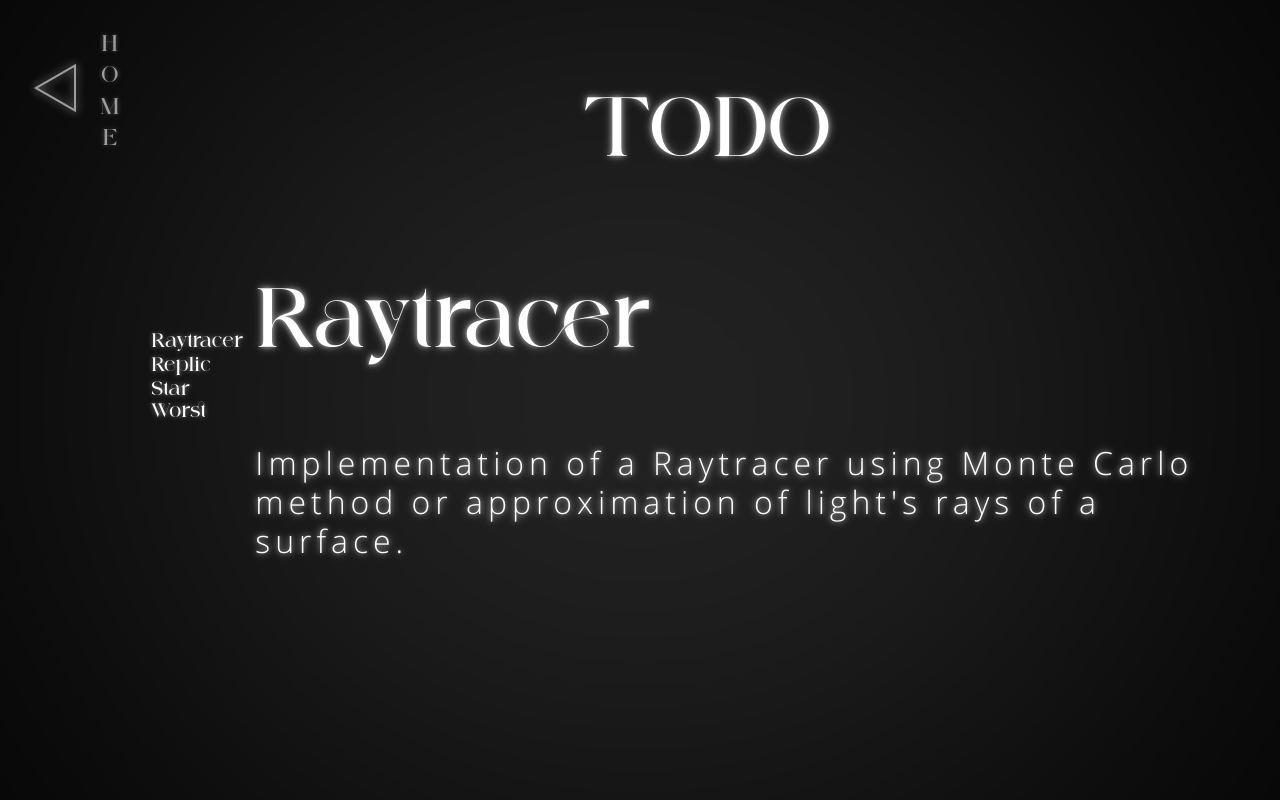
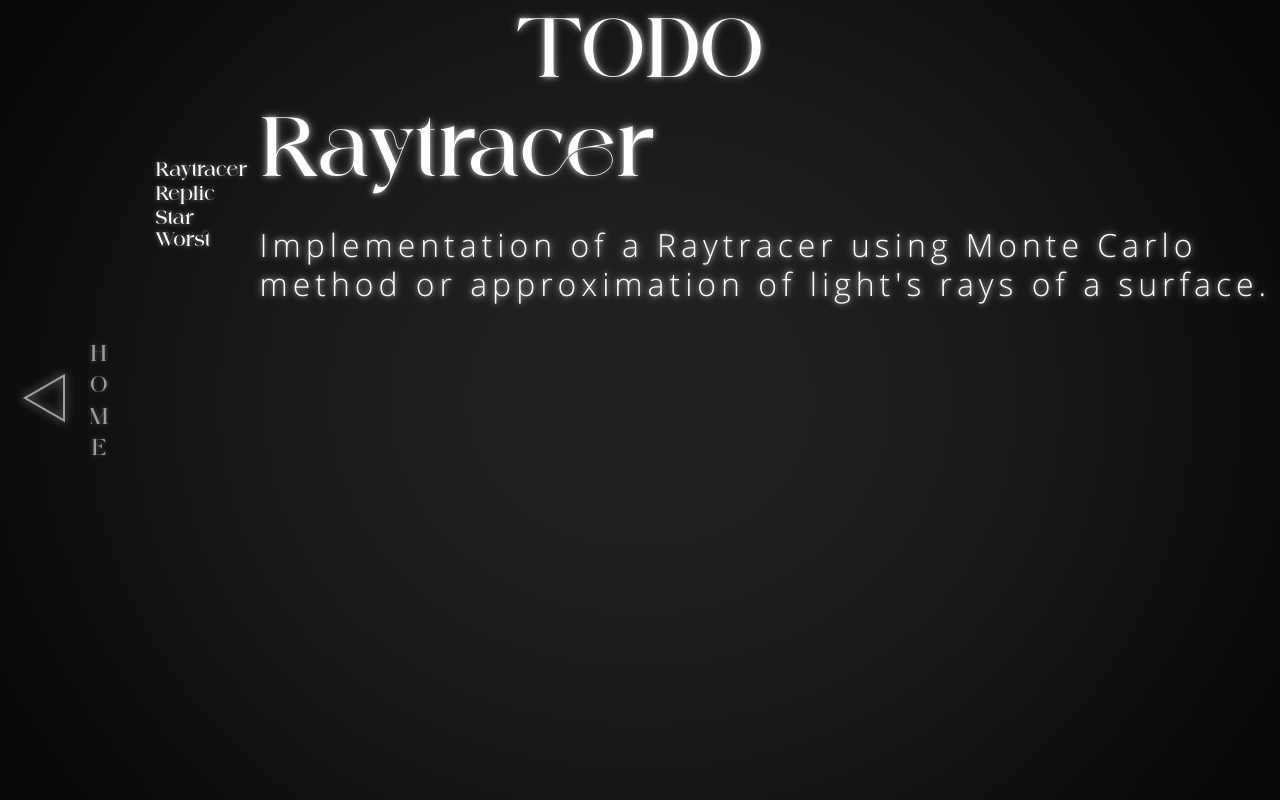
Before and after one commit to Miou-zora/miou-zora.github.io, a React (Create React App) app: page /todo in a window 1280 px wide. Built offline with nearby package versions, Linux system fonts and the light colour scheme.

Commit message:
style(todo): add better disposition

```diff
--- a/src/pages/ToDo.tsx
+++ b/src/pages/ToDo.tsx
@@ -1,5 +1,7 @@
 import React from 'react'
+// eslint-disable-next-line @typescript-eslint/no-unused-vars
 import PageButtonWithText from '../components/PageButtonWithText'
+// eslint-disable-next-line @typescript-eslint/no-unused-vars
 import { Direction } from '../components/Triangle'
 
 class Project {
@@ -20,16 +22,17 @@ export default function ToDoPage(): JSX.Element {
     new Project('Replic', 'Lorem ipsum dolor sit amet, consectetur adipiscing elit. Morbi molestie sapien neque, quis consectetur ligula tincidunt pharetra. Nulla facilisi. Cras faucibus nisi condimentum aliquet blandit. Nullam nunc nisi, congue sit amet bibendum ac, pellentesque in ligula. Sed euismod dolor id massa fermentum finibus. Morbi tristique laoreet sollicitudin. In bibendum ac nibh eu hendrerit. Mauris quam purus, tempus vitae arcu sit amet, blandit porttitor augue. Nullam vitae congue augue. Donec vestibulum tortor turpis, vel fermentum nisl consequat eu. Etiam at scelerisque felis. Phasellus semper nec magna mollis consectetur. Aliquam at dui vestibulum, hendrerit arcu ac, posuere sem. Fusce rutrum tortor id lectus iaculis, vehicula lacinia ligula vulputate. Maecenas laoreet nisi eget dolor porta, eget eleifend turpis tristique. Vivamus imperdiet mi lacus, a viverra est consequat sed.'),
     new Project('Star Worst', 'AR Project, where user is immersed in the death star scene of first Star Wars film using HTC Tracker.')
   ]
+  // eslint-disable-next-line @typescript-eslint/no-unused-vars
   const [selectedProject, setSelectedProject] = React.useState(projects[0])
   return (
-    <table style={{ width: '100%' }}>
-      <td>
-        <div>
-          <PageButtonWithText page="/" direction={Direction.Left} text='HOME'/>
-        </div>
-      </td>
-      <td>
-        <h1 style={{ textAlign: 'center' }}>TODO</h1>
+    <div style={{ width: '100%', height: '100%', position: 'absolute', display: 'grid', gridTemplateColumns: '2fr 15fr', gridTemplateRows: '2fr 15fr' }}>
+      <div style={{ width: '100%', gridColumn: '1 / 3', gridRow: '1', justifyContent: 'center', alignItems: 'center', display: 'flex' }}>
+        <h1>TODO</h1>
+      </div>
+      <div style={{ height: '100%', gridColumn: '1', gridRow: '1 / 3', alignItems: 'center', display: 'flex' }}>
+        <PageButtonWithText page="/" direction={Direction.Left} text='HOME'/>
+      </div>
+      <div style={{ gridColumn: '2', gridRow: '2' }}>
         <table>
           <td width={100}>
             {projects.map((project: Project) => {
@@ -49,7 +52,7 @@ export default function ToDoPage(): JSX.Element {
             </tr>
           </td>
         </table>
-      </td>
-    </table>
+      </div>
+    </div>
   )
 }
--- a/src/styles/Globals.css
+++ b/src/styles/Globals.css
@@ -5,6 +5,7 @@ body {
         0 0 10px rgba(255, 255, 255, 0.5),
         0 0 5px rgba(255, 255, 255, 0.5);
     font-family: 'AgainstRegular';
+    margin: 0;
 }
 
 @font-face {
@@ -39,6 +40,7 @@ a {
 h1 {
     font-weight: 100;
     font-size: min(7vw, 69px);
+    margin: 0;
 }
 
 h2 {
```
Also changed, not shown: src/pages/ToDo.module.css (added).
